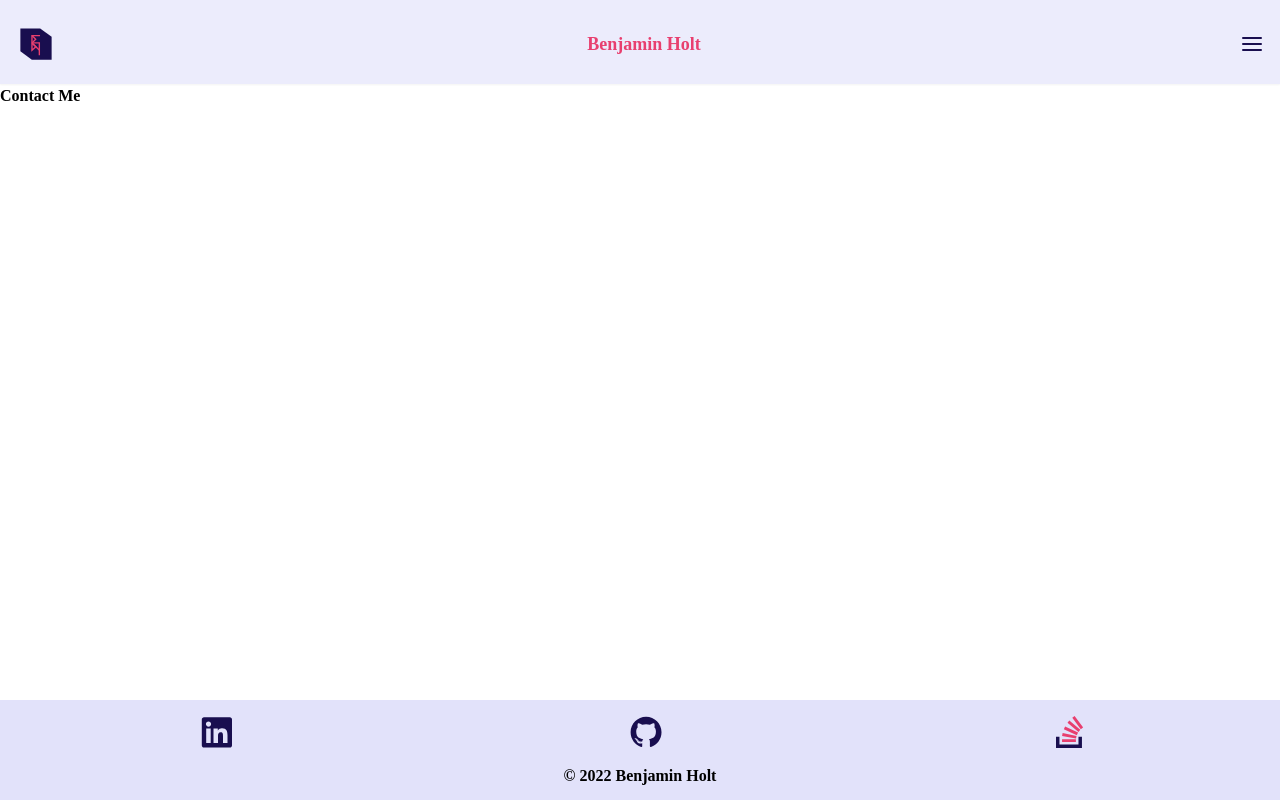
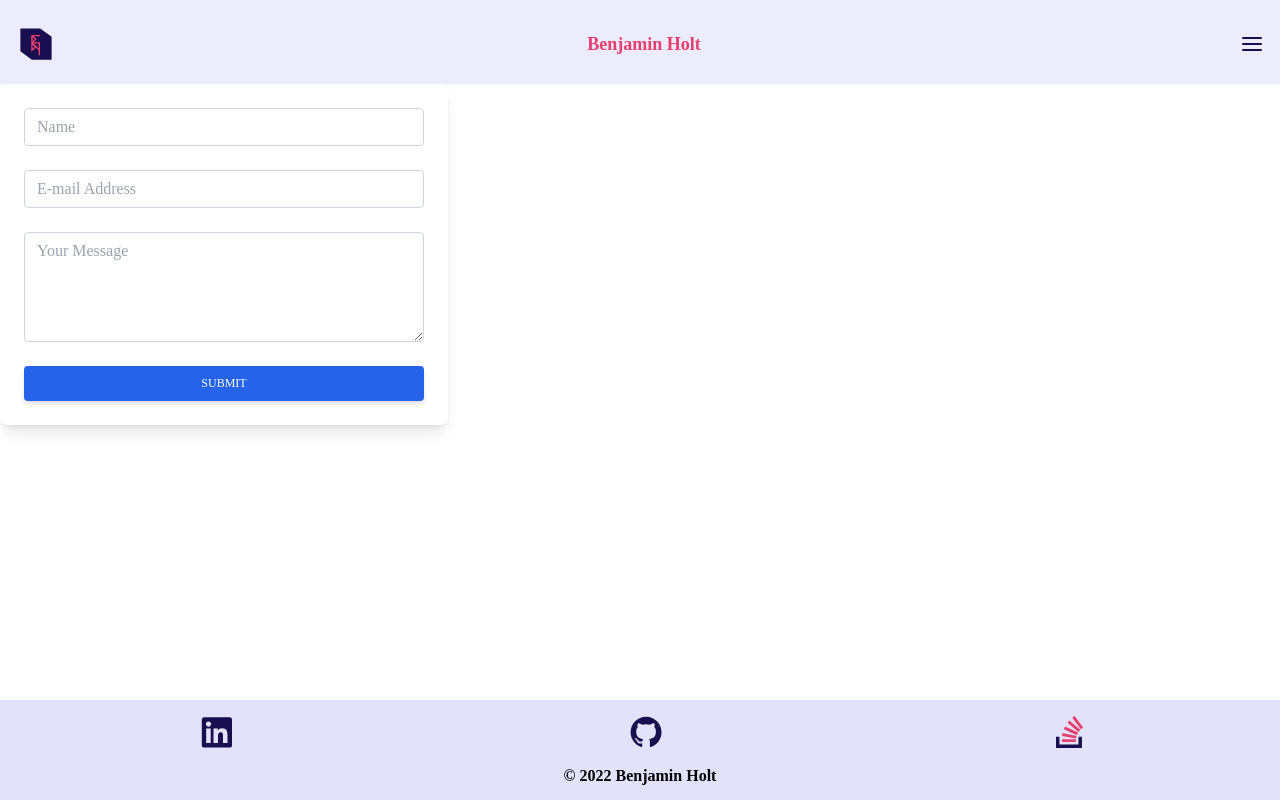
Before and after one commit to Thorulfr/Thorulfr.github.io, a React (Create React App) app: page /contact in a window 1280 px wide. Built offline with nearby package versions, Linux system fonts and the light colour scheme; a web font is replaced by a local one.

Commit message:
Contact form skeleton

```diff
--- a/src/pages/Contact.jsx
+++ b/src/pages/Contact.jsx
@@ -2,7 +2,44 @@
 import React from 'react';
 
 const Contact = () => {
-    return <main>Contact Me</main>;
+    return (
+        <main>
+            <div className="block p-6 rounded-lg shadow-lg bg-white max-w-md">
+                <form>
+                    <div className="form-group mb-6">
+                        <input
+                            type="text"
+                            id="nameInput"
+                            placeholder="Name"
+                            className="form-control block w-full px-3 py-1.5 text-base font-normal text-gray-700 bg-white bg-clip-padding border border-solid border-gray-300 rounded transition ease-in-out m-0 focus:text-gray-700 focus:bg-white focus:border-blue-600 focus:outline-none"
+                        />
+                    </div>
+                    <div className="form-group mb-6">
+                        <input
+                            type="email"
+                            id="emailInput"
+                            placeholder="E-mail Address"
+                            className="form-control block w-full px-3 py-1.5 text-base font-normal text-gray-700 bg-white bg-clip-padding border border-solid border-gray-300 rounded transition ease-in-out m-0 focus:text-gray-700 focus:bg-white focus:border-blue-600 focus:outline-none"
+                        />
+                    </div>
+                    <div className="form-group mb-6">
+                        <textarea
+                            id="messageInput"
+                            rows="4"
+                            placeholder="Your Message"
+                            className="form-control block w-full px-3 py-1.5 text-base font-normal text-gray-700 bg-white bg-clip-padding border border-solid border-gray-300 rounded transition ease-in-out m-0 focus:text-gray-700 focus:bg-white focus:border-blue-600 focus:outline-none"
+                        />
+                    </div>
+                    <button
+                        type="submit"
+                        className="w-full px-6 py-2.5 bg-blue-600 text-white font-medium text-xs leading-tight uppercase rounded shadow-md hover:bg-blue-700 hover:shadow-lg focus:bg-blue-700 focus:shadow-lg focus:outline-none focus:ring-0 active:bg-blue-800 active:shadow-lg transition duration-150 ease-in-out"
+                    >
+                        Submit
+                    </button>
+                </form>
+            </div>
+        </main>
+    );
 };
 
 export default Contact;
```
